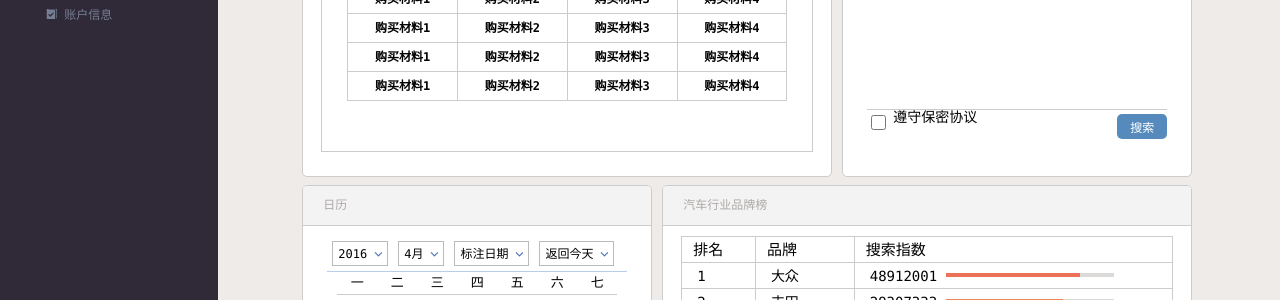
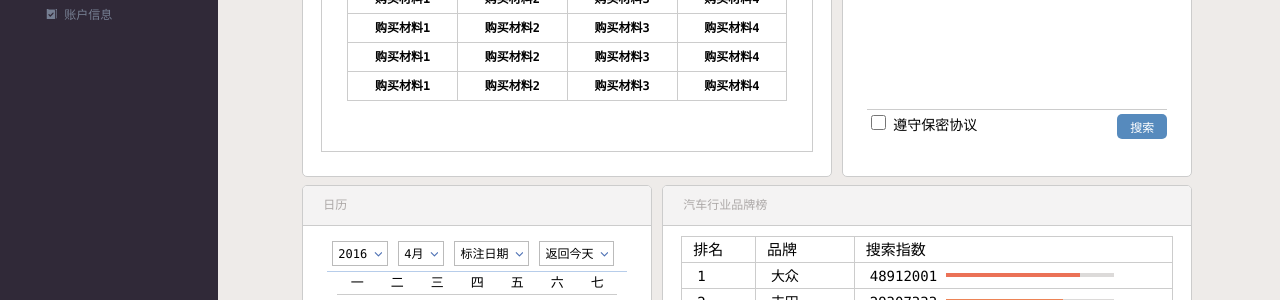
Before and after one commit to bilibiliou/bilibiliou.github.io, a Jekyll site: the page assets/download/ife/demo9/index.html, which Jekyll copies as it is, in a window 1280 px wide. Shown: the part 561-861 px from the top of the page. Built offline with Jekyll 4.4.1, drawn with Linux system fonts in a browser that asks for light colours; some web fonts are replaced.

Commit message:
new version

```diff
--- a/assets/download/ife/demo9/css/index.css
+++ b/assets/download/ife/demo9/css/index.css
@@ -900,10 +900,11 @@ p {
 	width: 15px;
 	height: 15px;
 	margin-top: 5px;
+	vertical-align: text-bottom;
+
 }
 .task-table2-content-footer span {
 	font: 500 14px/14px "Consolas","微软雅黑";
-	vertical-align: top;
 	cursor: pointer;
 }
 
```
